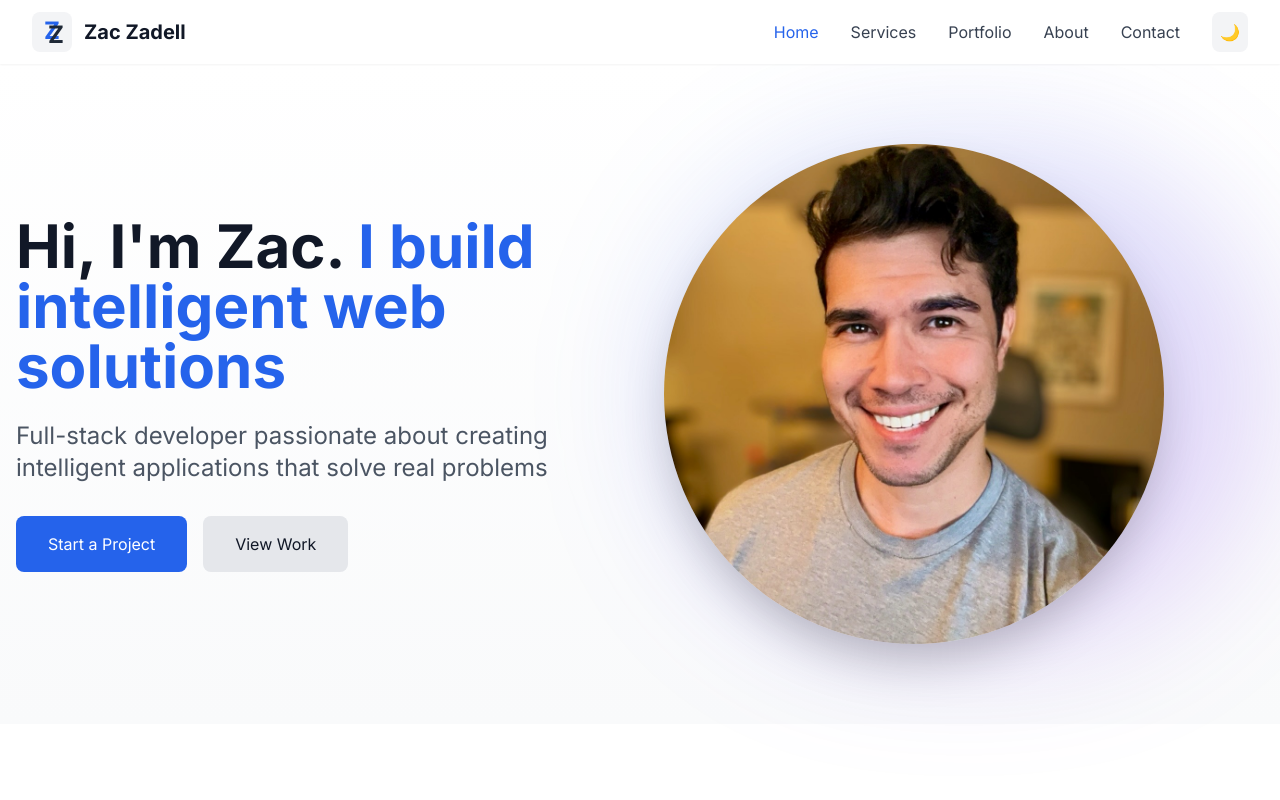
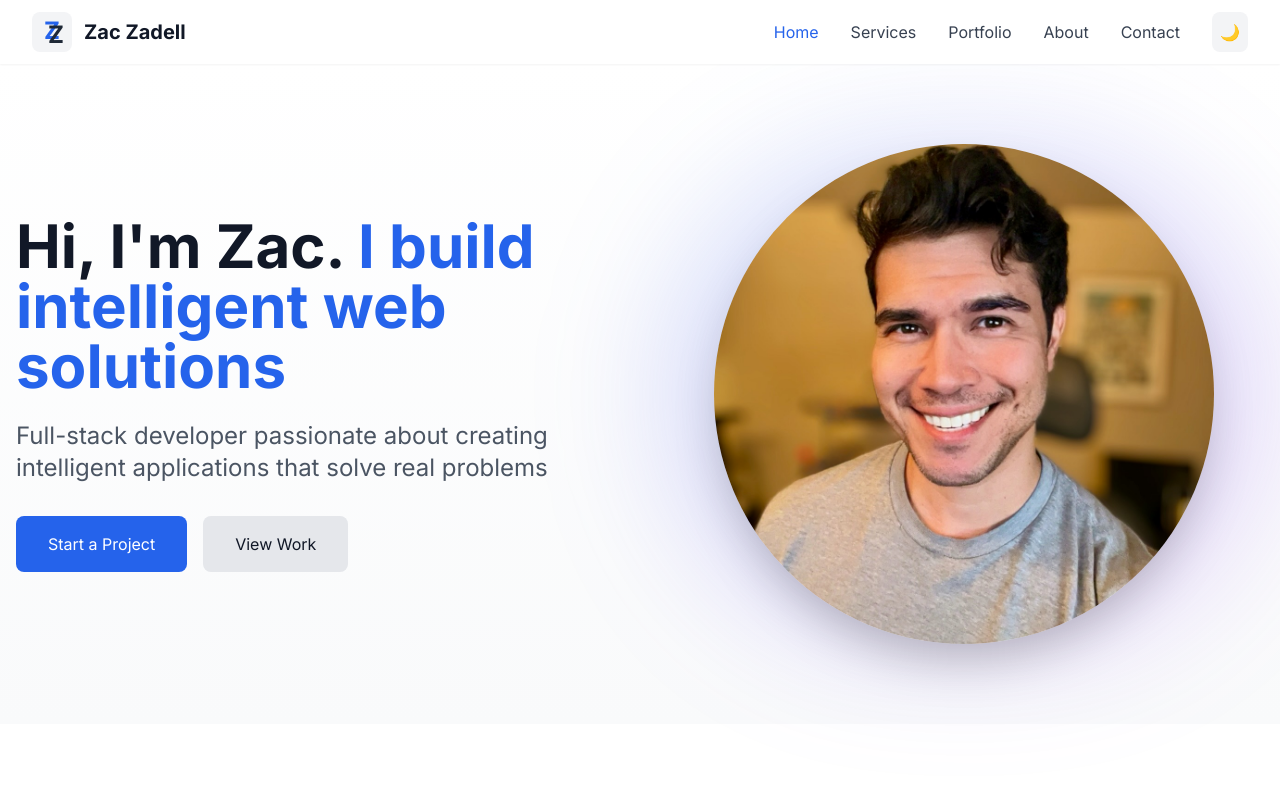
Before and after one commit to zacharyz/zadell.com, a Next.js app: page / in a window 1280 px wide. Shown: the top 800 px of the page. Built offline with nearby package versions, Linux system fonts and the light colour scheme.

Commit message:
center profile image in div

```diff
--- a/src/app/page.tsx
+++ b/src/app/page.tsx
@@ -66,16 +66,18 @@ export default function Home() {
                 </a>
               </div>
             </div>
-            <div className="hidden lg:block relative">
+            <div className="hidden lg:block relative flex items-center justify-center">
               <div className="absolute inset-0 bg-gradient-to-br from-blue-600/20 to-purple-600/20 rounded-full blur-3xl" />
+              <div className="relative flex items-center justify-center">
                 <Image
                   src="/images/profile.jpg"
                   alt="Zac Zadell - Full-Stack Developer & AI Engineer"
                   width={500}
                   height={500}
-                className="relative rounded-full shadow-2xl"
+                  className="rounded-full shadow-2xl"
                   priority
                 />
+              </div>
             </div>
           </div>
         </div>
```
Lines whose indentation alone changed are shown as unchanged.
